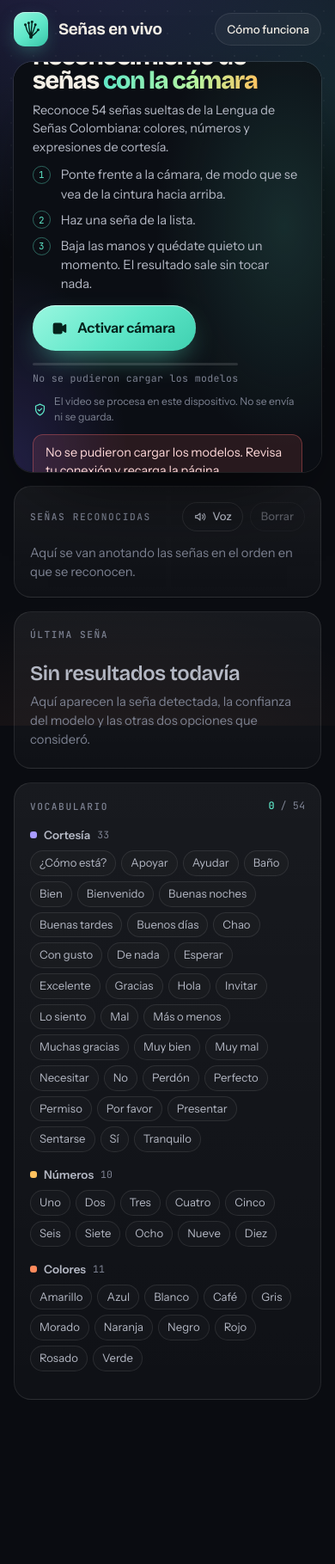
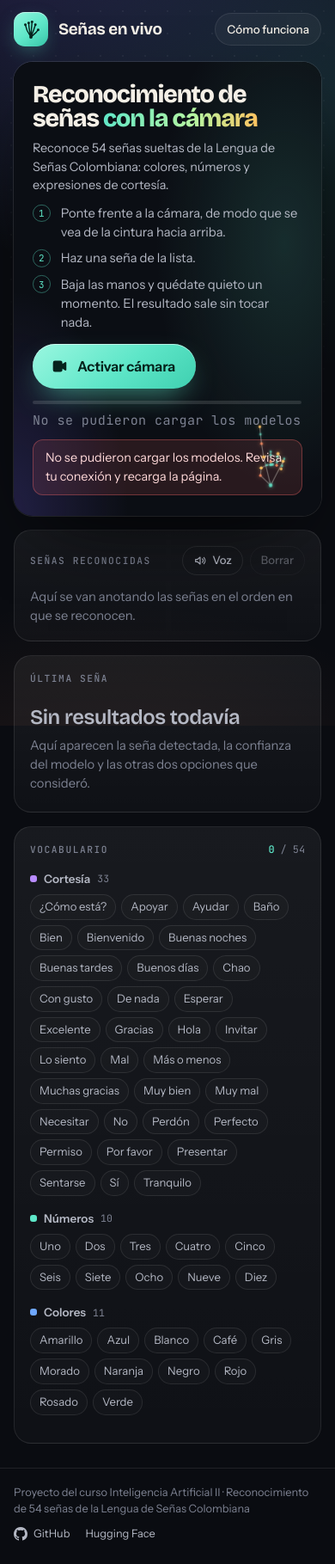
Before and after one commit to Juliaan107/lsc54-sign-language-recognition, a plain HTML site: page Demo/web/index.html in a window 390 px wide. Shown: the whole page at 86% size. Before the commit the page ends 1656 px from the top, so only its background shows below. Drawn offline with Linux system fonts and the light colour scheme; no server answers.

Commit message:
Demo: ajustes de diseño de la página
- Pie de página con enlaces al repositorio y al Space de Hugging Face.
- La mano animada del inicio también se ve en celular.
- Barra de carga más grande y sin el texto de privacidad en el inicio.
- Nuevos colores de categoría: cortesía morado, colores azul, números menta.
- En celulares pequeños el recuadro de inicio crece para que el texto no se corte.

```diff
--- a/Demo/web/css/estilos.css
+++ b/Demo/web/css/estilos.css
@@ -49,9 +49,9 @@
   color-scheme: dark;
 }
 
-[data-categoria='Colores'] { --cat: var(--coral); }
-[data-categoria='Cortesía'] { --cat: var(--violeta); }
-[data-categoria='Números'] { --cat: var(--ambar); }
+[data-categoria='Colores'] { --cat: #6fa8ff; }
+[data-categoria='Cortesía'] { --cat: #b98cff; }
+[data-categoria='Números'] { --cat: var(--menta); }
 
 /* --------------------------------------------------------------------- Base */
 
@@ -327,14 +327,12 @@ svg { display: block; }
 .boton-principal:active { transform: translateY(0) scale(0.98); }
 .boton-principal:disabled { cursor: progress; filter: saturate(0.5) brightness(0.8); transform: none; }
 
-.carga { display: grid; gap: 6px; min-width: 150px; font-family: var(--mono); font-size: 0.72rem; color: var(--texto-3); letter-spacing: 0.03em; }
-.carga-barra { height: 3px; border-radius: 3px; background: rgba(255, 255, 255, 0.12); overflow: hidden; }
+.carga { display: grid; gap: 8px; min-width: 195px; font-family: var(--mono); font-size: 0.94rem; color: var(--texto-3); letter-spacing: 0.03em; }
+.carga-barra { height: 4px; border-radius: 4px; background: rgba(255, 255, 255, 0.12); overflow: hidden; }
 .carga-barra i { display: block; height: 100%; width: 0%; border-radius: inherit; background: var(--menta); transition: width 0.3s; }
 .carga.lista { color: var(--menta); }
 .carga.lista .carga-barra { display: none; }
 
-.privacidad { display: flex; align-items: center; gap: 8px; color: var(--texto-3); font-size: clamp(0.76rem, 1.5cqw, 0.86rem); }
-.privacidad svg { width: 17px; height: 17px; flex: none; color: var(--menta); }
 .aviso-error {
   padding: 10px 14px; border-radius: 12px; font-size: 0.9rem; color: #ffd9d9;
   background: rgba(255, 107, 107, 0.12); border: 1px solid rgba(255, 107, 107, 0.35);
@@ -500,6 +498,23 @@ svg { display: block; }
 
 /* ------------------------------------------------------------------- Móvil */
 
+/* ---------------------------------------------------------------- Pie de página */
+
+.pie {
+  display: flex; flex-wrap: wrap; align-items: center; justify-content: space-between; gap: 10px 24px;
+  max-width: 1480px; margin: 0 auto;
+  padding: 18px clamp(16px, 2.4vw, 32px) 26px;
+  border-top: 1px solid var(--borde);
+  color: var(--texto-3); font-size: 0.8rem;
+}
+.pie-enlaces { display: flex; align-items: center; gap: 18px; }
+.pie-enlaces a {
+  display: inline-flex; align-items: center; gap: 7px;
+  color: var(--texto-2); text-decoration: none; transition: color 0.2s;
+}
+.pie-enlaces a:hover { color: var(--texto); }
+.pie-enlaces svg { width: 16px; height: 16px; }
+
 @media (max-width: 1020px) {
   .tablero { grid-template-columns: minmax(0, 1fr); gap: 16px; min-height: 0; }
   .columna-camara { gap: 16px; }
@@ -515,15 +530,30 @@ svg { display: block; }
   .dato { display: none; }
   .boton-suave { padding: 8px 13px; font-size: 0.84rem; }
   .escenario { border-radius: 22px; }
-  .escenario[data-estado='inicio'] { --ar: 3 / 4; }
+  /* En la pantalla de inicio el recuadro crece si el texto no cabe (celulares pequeños). */
+  .escenario[data-estado='inicio'] {
+    width: 100%; aspect-ratio: auto; min-height: min(calc((100vw - 32px) * 4 / 3), 72dvh);
+    display: grid;
+  }
+  .escenario[data-estado='inicio'] .bienvenida:not(.oculta) { position: relative; inset: auto; }
   .bienvenida { grid-template-columns: 1fr; padding: 24px 22px; align-content: center; }
-  .bienvenida-mano { display: none; }
+  /* La mano queda pequeña en la esquina libre, junto al botón. */
+  .bienvenida-mano {
+    position: absolute; right: 18px; bottom: 20px; width: clamp(66px, 23cqw, 96px); height: auto;
+    max-height: none; pointer-events: none;
+  }
   .bienvenida h1 { font-size: clamp(1.7rem, 8cqw, 2.4rem); }
+  .pie { flex-direction: column; align-items: flex-start; }
   .pasos { font-size: 0.92rem; }
   .tarjeta { padding: 18px; border-radius: 20px; }
   .estado { top: 12px; left: 12px; }
   .herramientas { top: 12px; right: 12px; }
   .pista { top: 58px; }
+}
+
+/* Celulares muy angostos: no queda espacio libre para la mano. */
+@media (max-width: 359px) {
+  .bienvenida-mano { display: none; }
 }
 
 /* Celular acostado: el escenario ocupa la pantalla completa, sin cabecera encima. */
--- a/Demo/web/index.html
+++ b/Demo/web/index.html
@@ -82,10 +82,6 @@
                   <span id="carga-texto">Descargando modelos…</span>
                 </div>
               </div>
-              <p class="privacidad">
-                <svg viewBox="0 0 24 24" aria-hidden="true"><path fill="none" stroke="currentColor" stroke-width="1.8" stroke-linecap="round" stroke-linejoin="round" d="M12 3 5 6v5c0 4.500 3 8 7 10 4-2 7-5.500 7-10V6zM9 12l2 2 4-4"/></svg>
-                El video se procesa en este dispositivo. No se envía ni se guarda.
-              </p>
               <p class="aviso-error" id="aviso-error" role="alert" hidden></p>
             </div>
             <svg class="bienvenida-mano" id="mano" viewBox="0 0 200 220" aria-hidden="true">
@@ -168,6 +164,17 @@
     </aside>
   </main>
 
+  <footer class="pie">
+    <p>Proyecto del curso Inteligencia Artificial II · Reconocimiento de 54 señas de la Lengua de Señas Colombiana</p>
+    <nav class="pie-enlaces" aria-label="Enlaces del proyecto">
+      <a href="https://github.com/Juliaan107/lsc54-sign-language-recognition" target="_blank" rel="noopener">
+        <svg viewBox="0 0 16 16" aria-hidden="true"><path fill="currentColor" d="M8 0C3.58 0 0 3.58 0 8c0 3.54 2.29 6.53 5.47 7.59.4.07.55-.17.55-.38 0-.19-.01-.82-.01-1.49-2.01.37-2.53-.49-2.69-.94-.09-.23-.48-.94-.82-1.13-.28-.15-.68-.52-.01-.53.63-.01 1.08.58 1.23.82.72 1.21 1.87.87 2.33.66.07-.52.28-.87.51-1.07-1.78-.2-3.64-.89-3.64-3.95 0-.87.31-1.59.82-2.15-.08-.2-.36-1.02.08-2.12 0 0 .67-.21 2.2.82.64-.18 1.32-.27 2-.27s1.36.09 2 .27c1.53-1.04 2.2-.82 2.2-.82.44 1.1.16 1.92.08 2.12.51.56.82 1.27.82 2.15 0 3.07-1.87 3.75-3.65 3.95.29.25.54.73.54 1.48 0 1.07-.01 1.93-.01 2.2 0 .21.15.46.55.38A8.013 8.013 0 0 0 16 8c0-4.42-3.58-8-8-8z"/></svg>
+        GitHub
+      </a>
+      <a href="https://huggingface.co/spaces/Juliaan107/senas-en-vivo" target="_blank" rel="noopener">Hugging Face</a>
+    </nav>
+  </footer>
+
   <dialog class="dialogo" id="dialogo-como" aria-labelledby="dialogo-titulo">
     <form method="dialog">
       <button class="dialogo-cerrar" aria-label="Cerrar">
```
